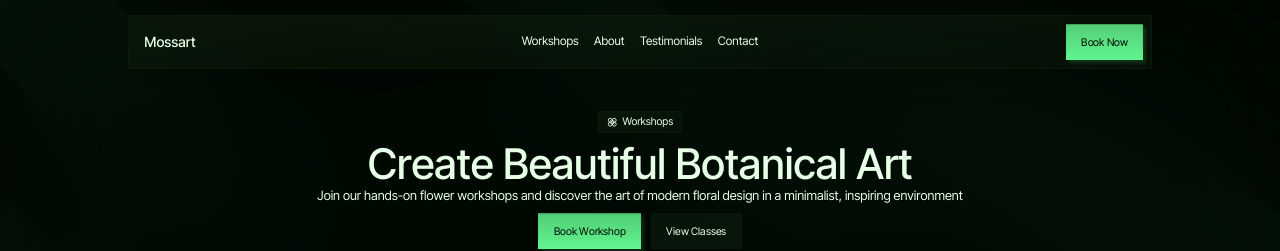
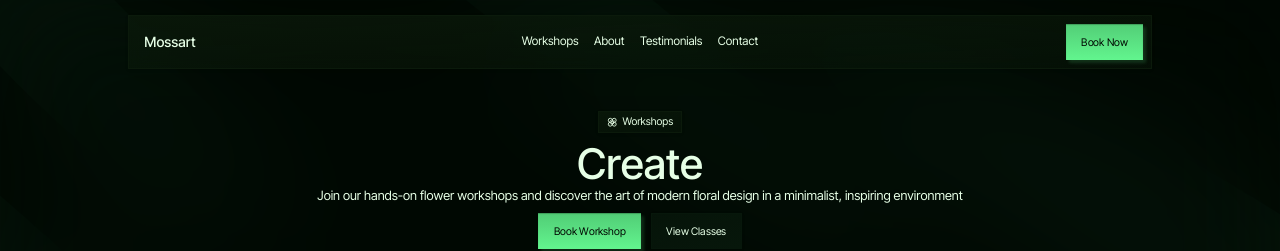
Before and after one commit to vitaleymulikacatchup/e37901bd-2b17-4e7a-9eff-f92d064d2499, a Next.js app: page / in a window 1280 px wide. Shown: the top 251 px of the page. Built offline with nearby package versions, Linux system fonts and the light colour scheme.

Commit message:
Update project files

```diff
--- a/src/app/page.tsx
+++ b/src/app/page.tsx
@@ -38,7 +38,7 @@ export default function Home() {
 
       <div id="hero" data-section="hero">
         <HeroBillboard
-          title="Create Beautiful Botanical Art"
+          title="Create"
           description="Join our hands-on flower workshops and discover the art of modern floral design in a minimalist, inspiring environment"
           tag="Workshops"
           tagIcon={Flower}
```
